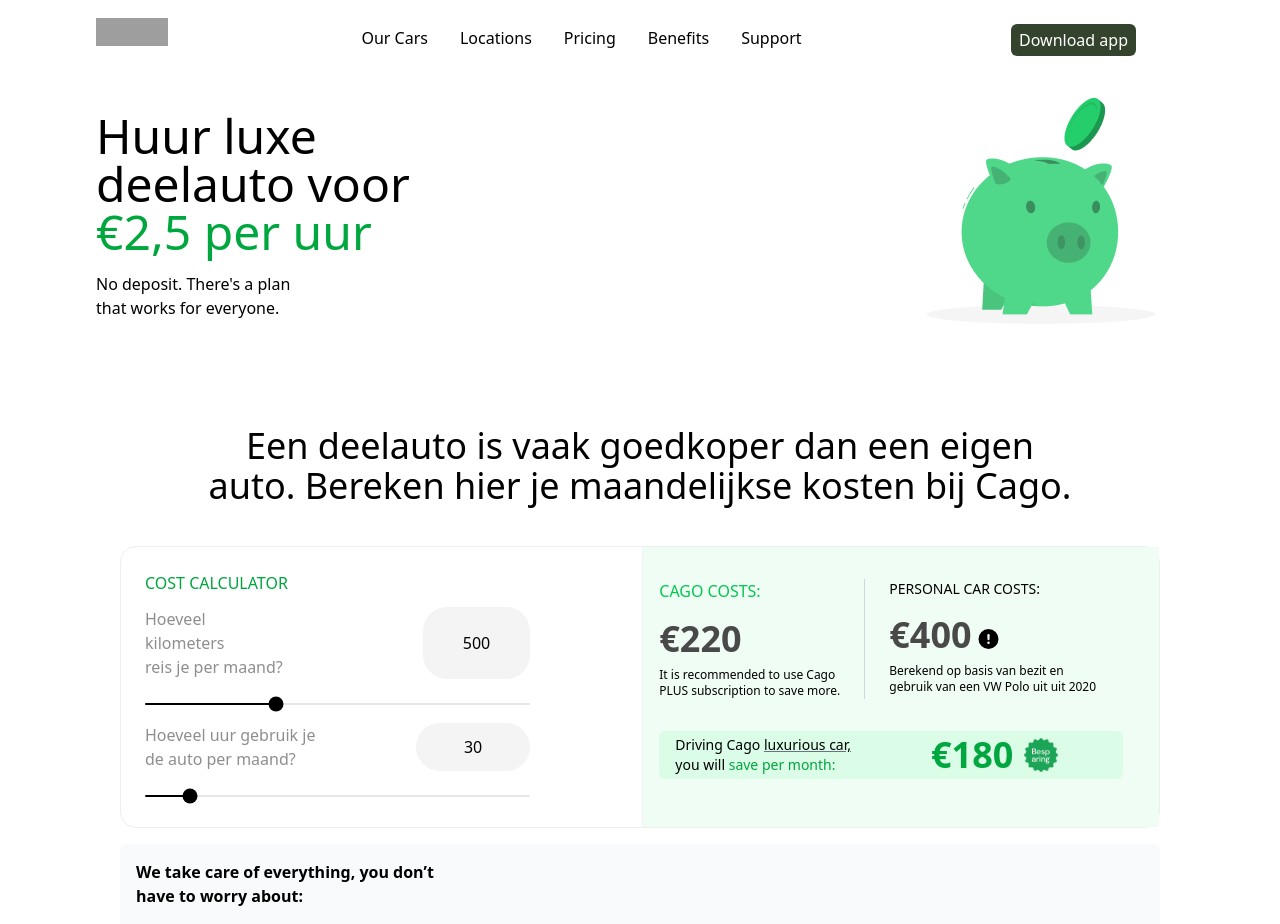
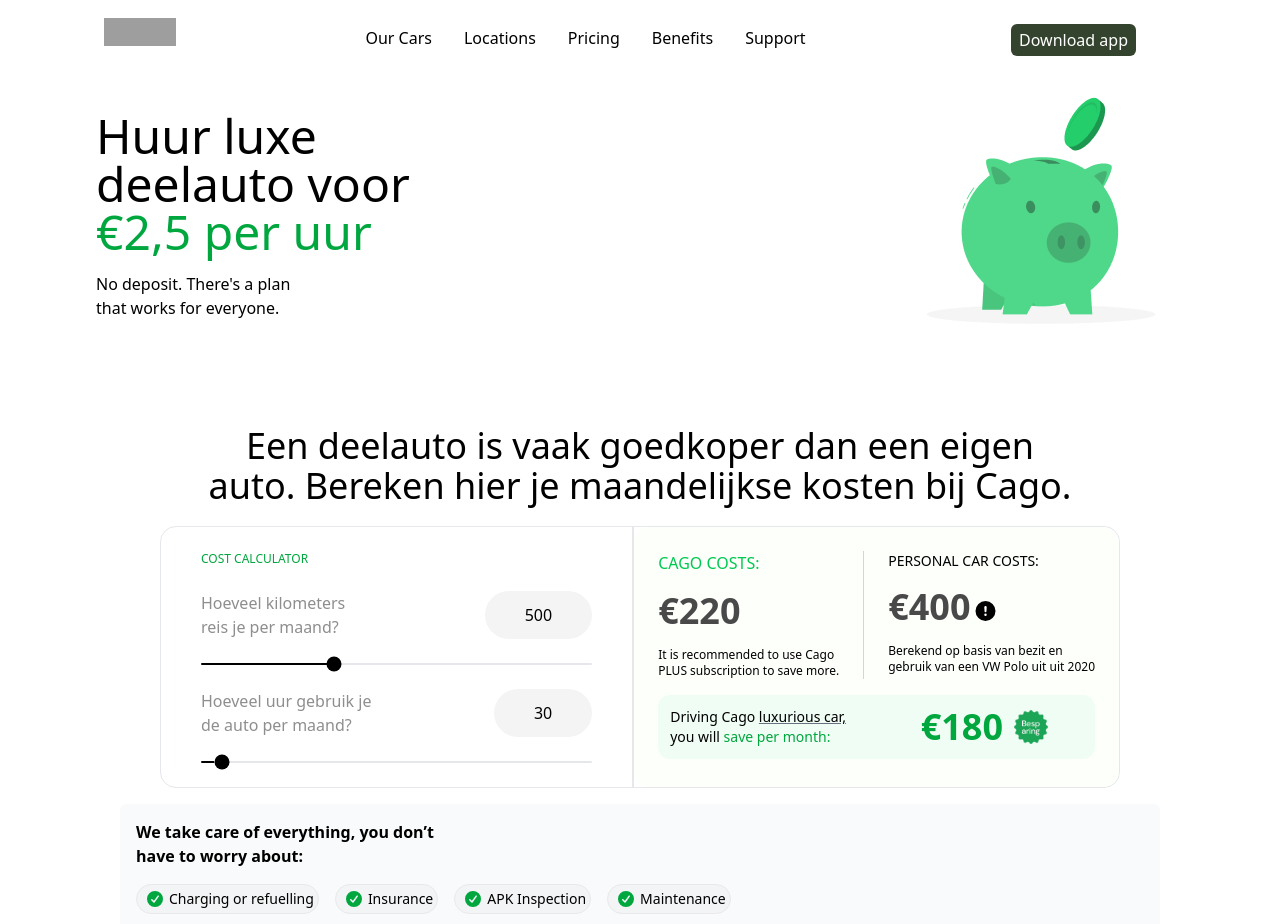
Before and after one commit to kudostech/sark, a React (Vite) app: page / in a window 1280 px wide. Shown: the top 924 px of the page. Built offline with nearby package versions, Linux system fonts and the light colour scheme; grey boxes are pictures that could not be loaded.

Commit message:
create readme file content

```diff
--- a/src/components/Calculator.jsx
+++ b/src/components/Calculator.jsx
@@ -17,7 +17,7 @@
         <h1 className='text-center md:hidden text-2xl font-bold mt-20' > Een deelauto is vaak <br /> goedkoper dan een eigen <br /> auto. Bereken hier je <br /> maandelijkse kosten <br /> bij Cago.</h1>
         <section className="  mx-10 md:bg-green-50 rounded-2xl mt-10 border border-[#eeeeee]">
 
-          <div id="calculator" className=" scroll-mt-32 gap-8 p-4 bg-white ">
+          <div id="calculator" className=" rounded-2xl scroll-mt-32 gap-8 p-4 bg-white ">
             <h1 className="text-green-600 font-light">COST CALCULATOR</h1>
 
             <div>
@@ -92,7 +92,7 @@
           </div>
           <hr className=" w-full md:mt-0 mt-3 text-[#e9e9e9] " />
 
-          <div className="p-4 md:px-6 md:pb-0 md:flex md:gap-20 md:bg-green-50   ">
+          <div className="p-4 md:px-6 md:pb-0 md:flex md:gap-20 md:bg-[#fafff8]   ">
             <div className=" ">
               <h6 className="text-green-500 font-medium ">CAGO COSTS:</h6>
               <h1 className="text-4xl font-bold mt-4 text-[#494949] "> €220</h1>
@@ -290,23 +290,27 @@
         </div>
       </div>
 
-      <div className=" hidden lg:block mx-20  "> {/* desktop */}
-        <section className=" lg:flex lg:justify-between flex mx-10 rounded-2xl mt-10 border border-[#eeeeee]">
-          <div className="  p-6 ">
-            <h1 className="text-green-600 font-light">COST CALCULATOR</h1>
+      <div id="lg-cars" className=" scroll-mt-44 hidden lg:block mx-20  "> {/* desktop */}
 
-            <div>
-              <div>
-                <div className=" flex  gap-30 justify-between mt-3 ">
+         <section className=" border  rounded-2xl border-gray-200  flex mt-5 mx-20">
+
+
+
+          <div className="   flex-1 gap-6 py-6  flex flex-col px-10">
+           <h6 className="text-green-600  font-light text-xs">COST CALCULATOR</h6>
+
+
+                <div className=" flex justify-between ">
                   <p className=" text-[#8e8e8e] font-extralight">
                     {" "}
                     Hoeveel kilometers <br />
                     reis je per maand?
                   </p>
-                  <button className=" lg:ml-4 rounded-3xl py-0 px-10 bg-[#f4f4f4]">
+                  <button className=" px-10 rounded-3xl   bg-[#f4f4f4]">
                     {kmValue}
                   </button>
                 </div>
+
                 <input
                   value={kmValue}
                   max="1500"
@@ -317,7 +321,8 @@
           appearance-none
           bg-gray-200 h-0.5
           cursor-pointer
-           w-full mt-6 accent-black
+           w-full  accent-black
+
            "
                   style={{
                     background: `linear-gradient(to right, black ${
@@ -326,24 +331,21 @@
                   }}
                   type="range"
                 />
-              </div>
-            </div>
 
-            <div>
-              <div>
-                <div className=" flex justify-between mt-3">
+
+                <div className=" flex justify-between ">
                   <p className=" text-[#8e8e8e] font-extralight">
                     {" "}
-                    Hoeveel uur gebruik je <br /> de auto per maand?
+                      Hoeveel uur gebruik je <br /> de auto per maand?
                   </p>
-                  <button className=" rounded-3xl py-1 px-12 bg-[#f4f4f4]">
+                  <button className=" px-10 rounded-3xl   bg-[#f4f4f4]">
                     {hrValue}
                   </button>
                 </div>
 
                 <input
                   value={hrValue}
-                  max="300"
+                  max="900"
                   min="0"
                   onChange={(e) => setHrValue(e.target.value)}
                   className="
@@ -351,49 +353,48 @@
           appearance-none
           bg-gray-200 h-0.5
           cursor-pointer
-           w-full mt-6 accent-black
-           "
-                  style={{
+           w-full  accent-black " style={{
                     background: `linear-gradient(to right, black ${
-                      (hrValue / 300) * 100
-                    }%, #e5e7eb ${(hrValue / 300) * 100}%)`,
+                      (hrValue / 900) * 100
+                    }%, #e5e7eb ${(hrValue / 900) * 100}%)`,
                   }}
                   type="range"
                 />
-              </div>
-            </div>
           </div>
 
-            <div className="bg-gray-100 w-px ml-22 "></div>
-          <div className=" items-center bg-green-50 w-50/100  ">
-            <div className="flex p-4 mt-4 justify-center  ">
-            <div className="">
+<div className=" w-0 border-gray-200 border "></div>
+
+ <div className=" rounded-2xl flex flex-col gap-4 py-6 flex-1 bg-[#fdfffb] ">
+
+  <div className=" flex ">
+            <div className=" flex flex-col px-6 gap-4 ">
               <h6 className="text-green-500 font-medium ">CAGO COSTS:</h6>
-              <h1 className="text-4xl font-bold mt-4 text-[#494949] "> €220</h1>
-              <p className="text-xs mt-2">
+              <h1 className="text-4xl font-bold  text-[#494949] "> €220</h1>
+              <p className="text-xs">
                 {" "}
-                It is recommended to use Cago <br /> PLUS subscription to save
-                more.{" "}
+                It is recommended to use Cago <br /><span className="text-nowrap"> PLUS subscription to save
+                more.{" "}</span>
               </p>
             </div>
-               <div className="bg-gray-300 w-px mx-6"></div>
-            <div className=" flex-1  ">
+
+           <div className=" bg-gray-300 w-px "></div>
+            <div className=" flex flex-col px-6  gap-4 ">
               <h6 className=" text-sm ">PERSONAL CAR COSTS:</h6>
-              <div className=" flex items-center mt-4 gap-1">
+              <div className=" flex items-center gap-0.5">
                 <h1 className="text-4xl font-bold  text-[#494949] "> €400</h1>
                 <FontAwesomeIcon
                   className="mt-2 text-xl"
                   icon={faCircleExclamation}
                 />
               </div>
-              <p className="text-xs mt-2">
+              <p className="text-xs ">
                 {" "}
-                Berekend op basis van bezit en <br /> gebruik van een VW Polo
-                uit uit 2020
+                Berekend op basis van bezit en <br /> <span className=" text-nowrap">gebruik van een VW Polo
+                uit uit 2020</span>
               </p>
             </div>
           </div>
-          <div className=" bg-green-100 w-90/100 mt-4 gap-20 flex items-center mb-6 mx-4 rounded-md py-1 px-4">
+          <div className=" bg-green-50 rounded-xl py-3 px-3 justify-between flex mx-6">
             <p className=" text-sm ">
               Driving Cago{" "}
               <span
@@ -401,20 +402,23 @@
 "
               >
                 luxurious car,
-              </span>{" "} <br />
-              you will{" "}
+              </span>{" "}
+              <br /> you will{" "}
               <span className=" text-green-600"> save per month:</span>
             </p>
-            <div className="  flex gap-2   items-center ">
+            <div className=" mx-8 flex gap-2  items-center ">
               <h1 className=" text-4xl font-bold text-green-600"> €180</h1>{" "}
               <img className=" h-10" src={pricetag} alt="pricetag" />
             </div>
           </div>
-          </div>
 
-        </section>
+</div>
 
-        <div className=" bg-gray-50 pb-4 mb my-4 mx-10 rounded-md">
+
+
+
+         </section>
+        <div id="lg-benefit" className=" scroll-mt-20 bg-gray-50 pb-4 mb my-4 mx-10 rounded-md">
           <h1 className=" font-bold p-4">
             {" "}
             We take care of everything, you don’t <br />
--- a/src/components/Download.jsx
+++ b/src/components/Download.jsx
@@ -14,8 +14,8 @@
         </section>
 
 
- <section className=' hidden  bg-green-950 p-8 md:flex  justify-between font-bold   mx-10 rounded-xl lg:mx-40'> {/* large screen */}
-        <h1 className='text-white '>
+ <section className=' hidden  bg-green-950 p-8 md:flex justify-between font-bold   mx-10 rounded-xl lg:mx-40'> {/* large screen */}
+        <h1 className='text-white lg:hidden '>
             Download our app to <br /> book our cars and boats
         </h1>
          <h1 className='text-white hidden lg:block  '>
--- a/src/components/Footer.jsx
+++ b/src/components/Footer.jsx
@@ -7,7 +7,7 @@
 function Footer() {
   return (
     <div id="footer">
-      <section className=" flex flex-col gap-10 text-gray-700 md:hidden">
+      <section className=" flex flex-col gap-10 text-gray-700 md:hidden"> {/*for mobile */}
         <div className="flex gap-2 mt-10 mx-10">
           <img src={vloto} alt="vloto-logo" />
           <h1 className="text-green-900"> vloto</h1>
@@ -104,7 +104,7 @@
         </div>
       </section>
 
-    <section className=" my-10 mx-10 lg:mx-40 hidden md:block text-gray-700 "> {/* for large screen */}
+    <section id="support" className=" lg:hidden my-10 mx-10 lg:mx-40 hidden md:block text-gray-700 "> {/* for large screen */}
          <div className=" flex justify-between ">
           <div className=" flex flex-col gap-3 ">
              <div className="flex gap-3 items-center  ">
@@ -221,6 +221,126 @@
        </div>
 
     </section>
+
+    <section id="lg-support" className=" my-10 mx-10 lg:mx-40 hidden md:hidden lg:block text-gray-700 "> {/* for desktop screen */}
+         <div className=" flex justify-between ">
+          <div className=" flex flex-col gap-3 ">
+             <div className="flex gap-3 items-center  ">
+          <img className="h-6" src={vloto} alt="vloto-logo" />
+          <h1 className="text-green-900 text-3xl font-bold"> vloto</h1>
+        </div>
+           <h1
+
+            onClick={()=> {
+          document.getElementById('nav').scrollIntoView({
+            behavior: "smooth"
+          })
+
+        }} className="cursor-pointer"> About us</h1>
+            <div className="flex items-center gap-2">
+            <h1> For Taxidrivers</h1>
+            <div className=" text-white bg-green-600 rounded-md px-1.5">
+              {" "}
+              NIEUW
+            </div>
+            <FontAwesomeIcon className="cursor-pointer" icon={faArrowUpRightFromSquare} />
+          </div>
+          <div className="flex items-center gap-2">
+            <h1> For Businesses</h1>
+            <div className=" text-white bg-green-600 rounded-md px-1.5">
+              {" "}
+              NIEUW
+            </div>
+            <FontAwesomeIcon className="cursor-pointer" icon={faArrowUpRightFromSquare} />
+          </div>
+          </div>
+
+          <div className=" flex flex-col gap-3 ">
+            <h1 className="font-bold text-2xl"> Explore</h1>
+           <h1
+          onClick={()=> {
+          document.getElementById('lg-cars').scrollIntoView({
+            behavior: "smooth"
+          })
+
+        }}
+         className="cursor-pointer"> Our cars</h1>
+           <h1
+            onClick={()=> {
+          document.getElementById('lg-benefit').scrollIntoView({
+            behavior: "smooth"
+          })
+
+        }}className="cursor-pointer"> Benefits</h1>
+           <h1
+            onClick={()=> {
+          document.getElementById('pricing').scrollIntoView({
+            behavior: "smooth"
+          })
+
+        }} className="cursor-pointer"> Pricing</h1>
+          </div>
+
+           <div className=" flex flex-col gap-3 ">
+            <h1 className="font-bold text-2xl"> Extras</h1>
+           <h1
+            onClick={()=> {
+          document.getElementById('lg-cars').scrollIntoView({
+            behavior: "smooth"
+          })
+
+        }}
+           className="cursor-pointer"> cost calculator</h1>
+           <h1
+           className="cursor-pointer"
+            onClick={()=> {
+          document.getElementById('lg-cars').scrollIntoView({
+            behavior: "smooth"
+          })
+
+        }}> Locations</h1>
+           <h1
+           className="cursor-pointer"
+            onClick={()=> {
+          document.getElementById('footer').scrollIntoView({
+            behavior: "smooth"
+          })
+
+        }} > Support</h1>
+            <h1  > Blog</h1>
+          </div>
+
+           <div className=" flex flex-col gap-3 ">
+            <h1 className="font-bold text-2xl"> Contact</h1>
+           <a href="tel:+1234567890 "><h1 className="cursor-pointer" > +312 94 30 00 03</h1></a>
+            <a
+  href="https://mail.google.com/mail/?view=cm&fs=1&to=abolajiayobami2000@gmail.com"
+  target="_blank"
+  rel="noopener noreferrer"
+>
+  info@Cago.nl
+</a>
+          </div>
+     </div>
+
+       <div className=" flex justify-between mt-10">
+<div className=" flex gap-4 items-center">
+    <div className=" flex gap-2">
+       <a href="https://www.instagram.com"
+       target="_blank"> <FontAwesomeIcon className=" cursor-pointer" icon={faInstagram} /></a>
+   <a href="https://www.facebook.com"
+   target="_blank"> <FontAwesomeIcon className="cursor-pointer" icon={faFacebookF} /></a>
+    </div>
+   <div className="flex gap-4">
+     <p className=" ml-10">Algemene voorwaarden</p>
+    <p> Privacybeleid</p>
+   </div>
+</div>
+
+<p> &copy; {new Date().getFullYear()} Cago </p>
+       </div>
+
+    </section>
     </div>
   );
 }
--- a/src/components/Navbar.jsx
+++ b/src/components/Navbar.jsx
@@ -8,7 +8,7 @@
 
   return (
     <nav id="nav" className="scroll-mt-4">
-      <section className="fixed w-full  bg-white top-0 lg:pr-60 md:pr-10 left-0 pr-6 py-2  flex justify-between  items-center mx-4 md:mx-8 lg:mx-24">
+      <section className="fixed w-full  bg-white top-0 lg:pr-44 md:pr-10 left-0 pr-6 py-2 lg:px-18 flex justify-between  items-center mx-4 md:mx-8 ">
         <img
         onClick={()=> {
           document.getElementById('nav').scrollIntoView({
@@ -25,14 +25,14 @@
         <ul className=" hidden md:hidden mt-3 gap-8 lg:flex">
           <li
            onClick={()=> {
-          document.getElementById('our-cars').scrollIntoView({
+          document.getElementById('lg-cars').scrollIntoView({
             behavior: "smooth"
           })
 
         }} className=" cursor-pointer hover:font-bold"> Our Cars</li>
           <li
            onClick={()=> {
-          document.getElementById('our-cars').scrollIntoView({
+          document.getElementById('lg-cars').scrollIntoView({
             behavior: "smooth"
           })
 
@@ -46,12 +46,18 @@
         }} className=" cursor-pointer hover:font-bold"> Pricing </li>
           <li
           onClick={()=> {
-          document.getElementById('our-cars').scrollIntoView({
+          document.getElementById('lg-benefit').scrollIntoView({
             behavior: "smooth"
           })
         }}
           className=" cursor-pointer hover:font-bold"> Benefits</li>
-          <li className=" cursor-pointer hover:font-bold"> Support</li>
+          <li
+           onClick={()=> {
+          document.getElementById('lg-support').scrollIntoView({
+            behavior: "smooth"
+          })
+        }}
+          className=" cursor-pointer hover:font-bold"> Support</li>
         </ul>
         <div>
           <div className="flex justify-center items-center gap-4 mt-2 md:mt-4 ">
--- a/src/components/Pricingfaq.jsx
+++ b/src/components/Pricingfaq.jsx
@@ -35,9 +35,6 @@
   answer: " ijkheid, met een eigen risico van €500. Onze maandelijk"
  }
 ]
-
-
-
   return (
     <div>
       <section>
@@ -72,7 +69,7 @@
 
           <button
         onClick={() => setReadFaqs(!readFaqs)}
-          className=" hover:bg-gray-300 cursor-pointer border-2 border-gray-700 flex items-center justify-center gap-2 p-4 mx-20 rounded-2xl  ">
+          className=" hover:bg-gray-100 cursor-pointer border-2 border-gray-700 flex items-center justify-center gap-2 p-4 mx-20 rounded-2xl  ">
             {readFaqs? "Read Less" : "Read More Faqs"}
             <FontAwesomeIcon icon={faArrowRight} />
           </button>
```
Also changed, not shown: 1 other file (tests, documents, lock files or other folders).
